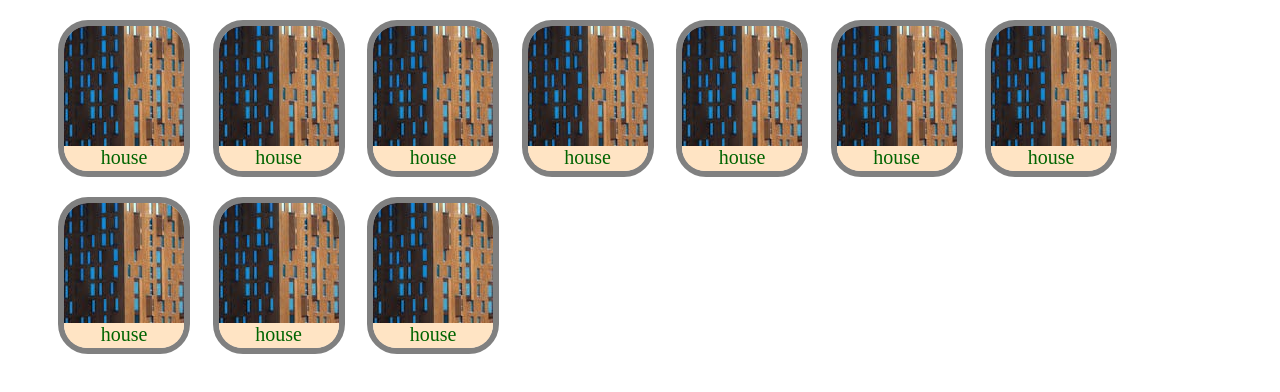
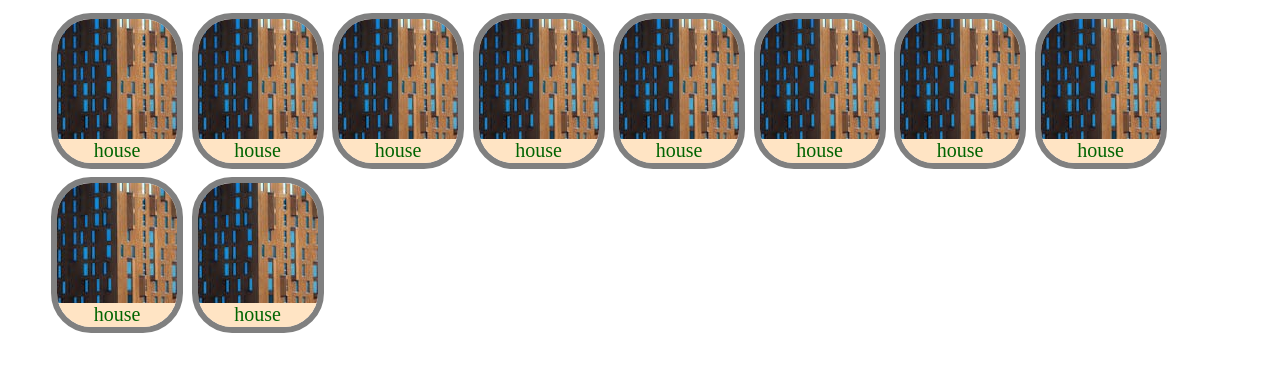
Before and after one commit to Study-Trial/box-sizing-positioning, a plain HTML site: page index.html in a window 1280 px wide. Drawn offline with Linux system fonts and the light colour scheme.

Commit message:
HW#4-hidden-overflow

```diff
--- a/css/styles.css
+++ b/css/styles.css
@@ -5,26 +5,19 @@ html {
 .gallery--item_title {
     display: block;
     font-size: 2rem;
-    width: 12rem;
-    height: 2.5rem;
+    width: 120px;
+    height: 1.2em;
     text-align: center;
     color:darkgreen;
     background-color: bisque;
-    border-bottom-left-radius: 2.3rem;
-    border-bottom-right-radius: 2.3rem;
-}
-.gallery {
-    list-style:none;
 }
 .gallery--item_image {
     display: block;
-    border-top-left-radius: 2.4rem;
-    border-top-right-radius: 2.4rem;
-
 }
 .gallery--item {
-    border: 0.6rem, solid, gray;
-    border-radius: 3rem;
+    border: 6px, solid, gray;
+    border-radius: 40px;
     display: inline-block;
-    margin: 1rem;
+    margin: 3px;
+    overflow: hidden;
 }
```
